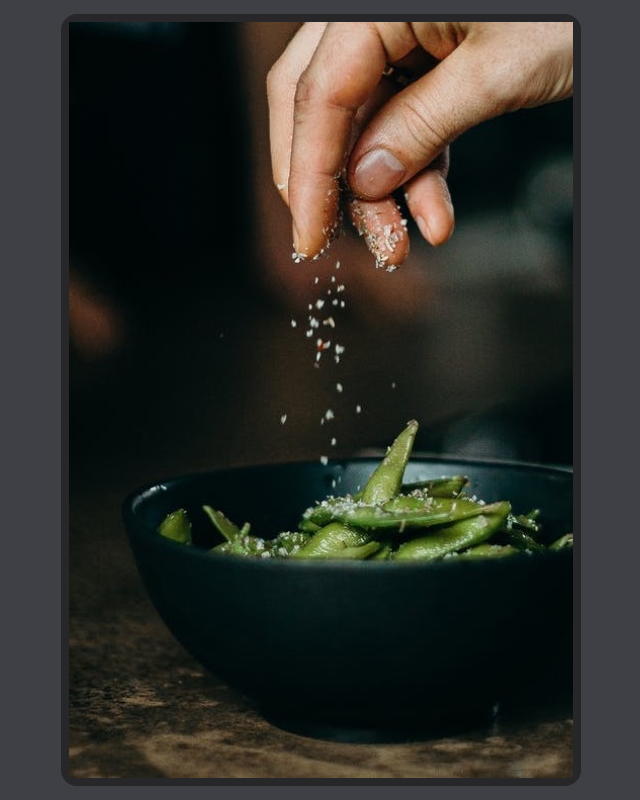
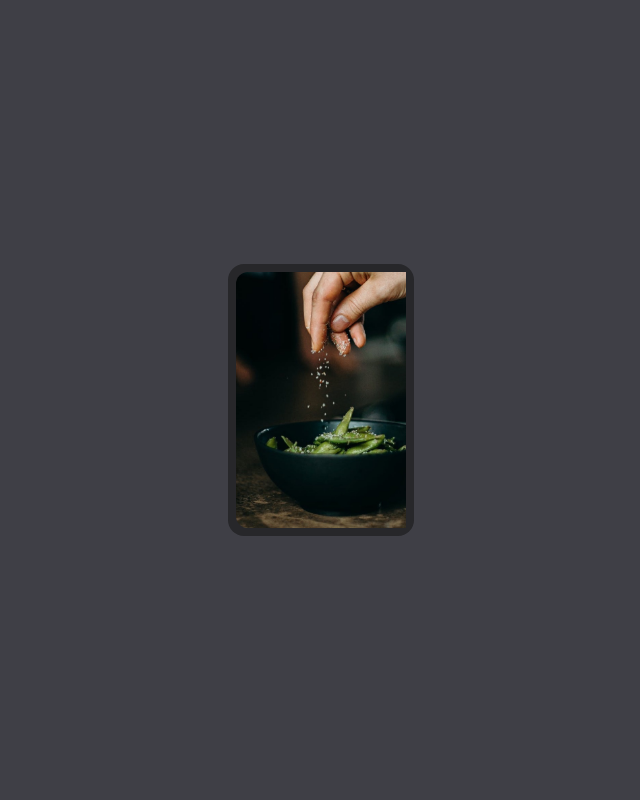
Before and after one commit to nsagias/react-tailwindcss-starter, a React (Create React App) app: page / in a window 1280 px wide. Shown: the whole page, without its empty margins (319-959 px from the left). Built offline with nearby package versions, Linux system fonts and the light colour scheme.

Commit message:
image and style image

```diff
--- a/src/components/emailSubscribeCard/EmailSubscribeCard.tsx
+++ b/src/components/emailSubscribeCard/EmailSubscribeCard.tsx
@@ -12,7 +12,12 @@ export default function EmailSubscribeCard() {
           <img
             src="images/emailSubscribe/image.jpg"
             alt=""
-            className=""
+            className={`
+              object-fit rounded-xl
+              h-80 md:h-64
+              md:rounded-l-xl md:rounded-r-none
+              hover:scale-105 hover:rounded-xl duration-200
+            `}
           />
         </div>
       </div>
```
